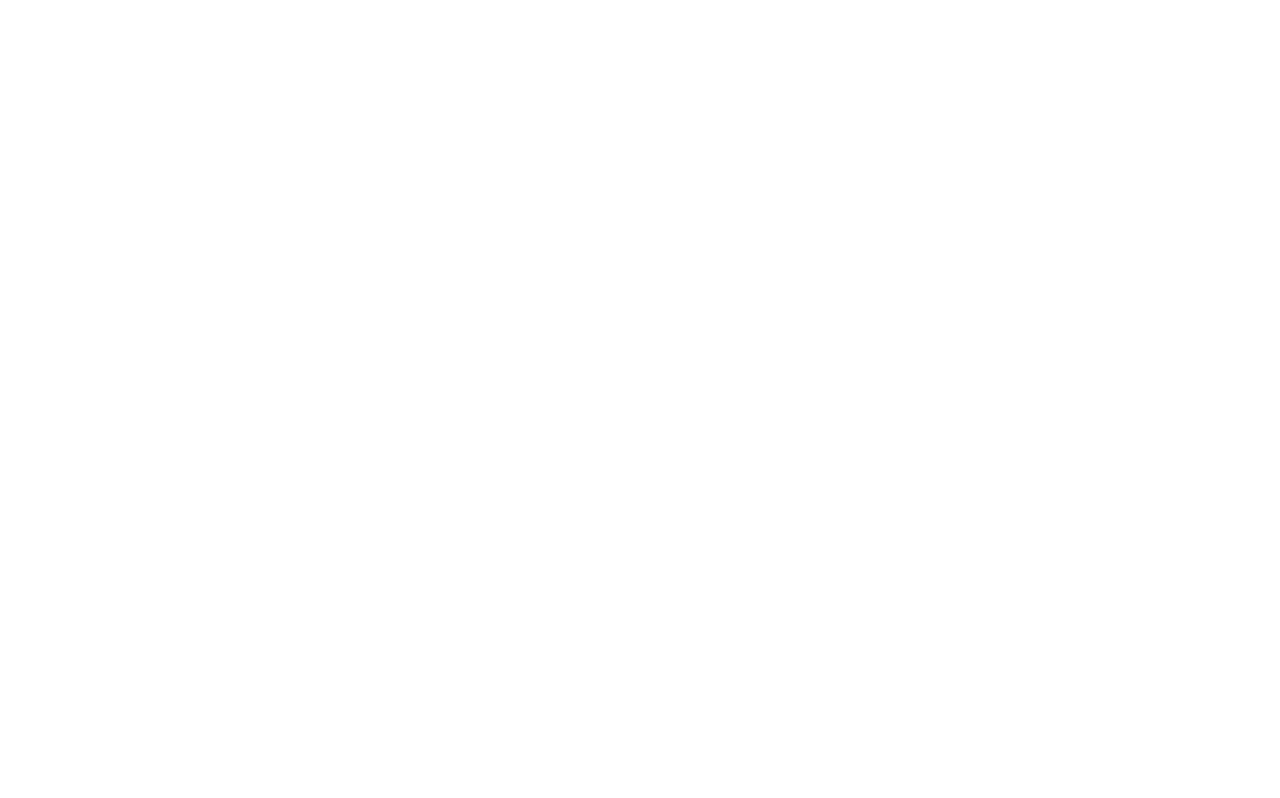
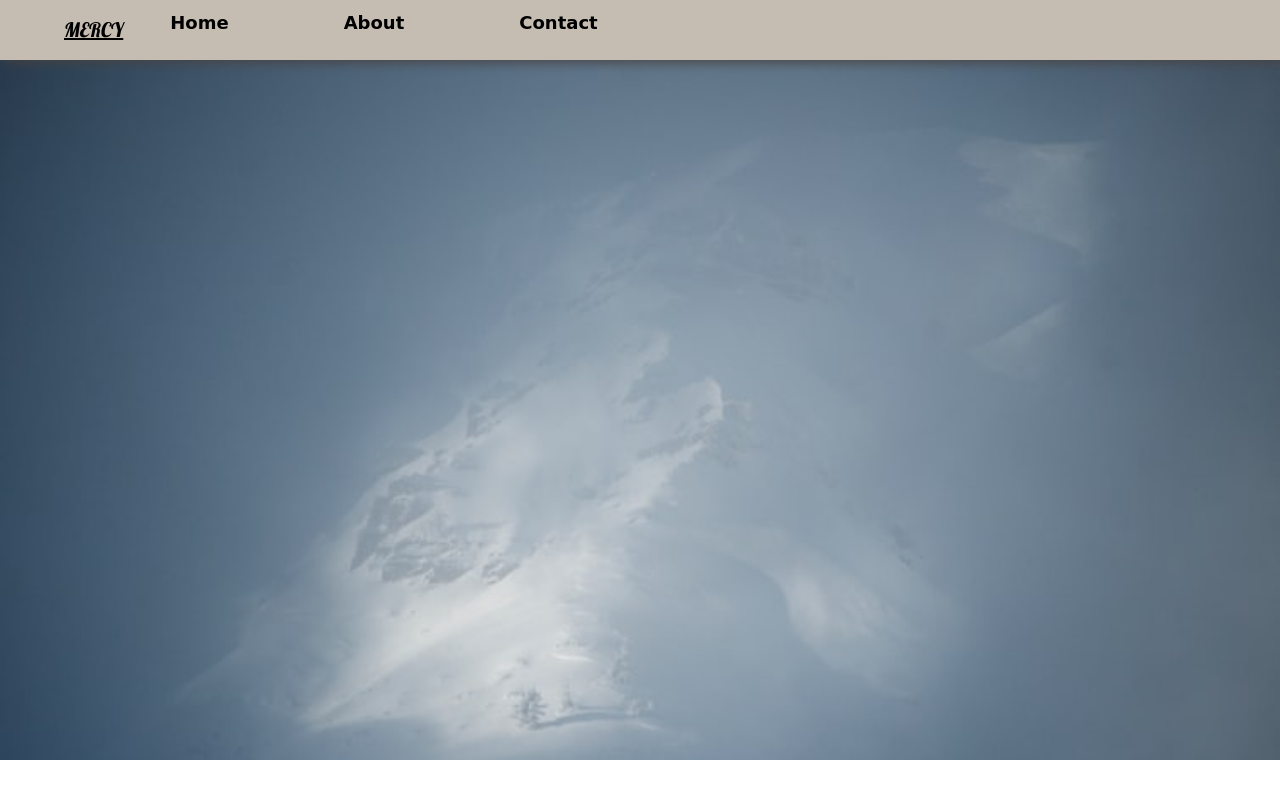
Before and after one commit to vugutsa/PORTFOLIO, a plain HTML site: page index.html in a window 1280 px wide. Drawn offline with nearby package versions, Linux system fonts and the light colour scheme.

Commit message:
add js folder

```diff
--- a/css/styles.css
+++ b/css/styles.css
@@ -0,0 +1,51 @@
+body{
+   background-color: antiquewhite;
+   margin: 0px;
+   padding: 0px;
+}
+ul{
+    list-style: none;
+}
+a{
+    text-decoration: none;
+}
+section{
+    width: 100%;
+    height: 95vh;
+    background-image: url(../images/background1.jpeg);
+    background-repeat: no-repeat;
+    background-size: cover;
+}
+nav{
+    display: flex;
+    justify-self: space-between;
+    align-items: center;
+    height: 60px;
+    background-color: rgb(197, 189, 178);
+    box-shadow: 2px 2px 12px rgb(71, 67, 67);
+    padding: 0px 5%;
+    padding-right: 80px;
+}
+nav ul{
+    display: flex;
+}
+nav ul li a{
+    font-family: cursive;
+    font-size: 20px;
+    color: black;
+    font-weight: bolder;
+    padding:15px;
+    text-decoration: none;
+    padding-right: 80px;
+    font-size: 18px;
+    margin-right: 20px;
+    right: 15%;
+}
+.logo{
+    font-family: 'Lobster', cursive;;
+    color: black;
+    font-size: 20px;
+}
+/* .active{
+
+} */
--- a/index.html
+++ b/index.html
@@ -3,10 +3,29 @@
 <head>
     <meta charset="UTF-8">
     <meta name="viewport" content="width=device-width, initial-scale=1.0">
-    <title>Document</title>
+    <title>PORTFOLIO</title>
     <link rel="stylesheet" typ= "text/css" href="css/styles.css">
+    <link href="https://cdn.jsdelivr.net/npm/bootstrap@5.0.0-beta1/dist/css/bootstrap.min.css" rel="stylesheet" integrity="sha384-giJF6kkoqNQ00vy+HMDP7azOuL0xtbfIcaT9wjKHr8RbDVddVHyTfAAsrekwKmP1"
+    crossorigin="anonymous">
+    <link rel="preconnect" href="https://fonts.gstatic.com">
+    <link href="https://fonts.googleapis.com/css2?family=Lobster&display=swap" rel="stylesheet">
 </head>
 <body>
-    <section></section>
+    <section>
+    <!----navigation-->
+    <nav>
+        <!----logo-->
+        <a href="" class="logo">MERCY</a>
+        <ul>
+            <li><a href="" class="active">Home</a></li>
+            <li><a href="">About</a></li>
+            <li><a href="">Contact</a></li>
+            <li><a href=""></a></li>
+        </ul>
+    </nav>
+    <div class="container">
+
+    </div>
+    </section>
 </body>
 </html>
```
Also changed, not shown: js/main.js (added, +72 -0 lines), images/af224694-c53a-4f0c-ae76-2c8eb475cfc0.jpeg (added), images/background1.jpeg (added), images/photo-1528459801416-a9e53bbf4e17.jpeg (added), images/photo-1547948153-6c3383d7056a (1).jpeg (added).
